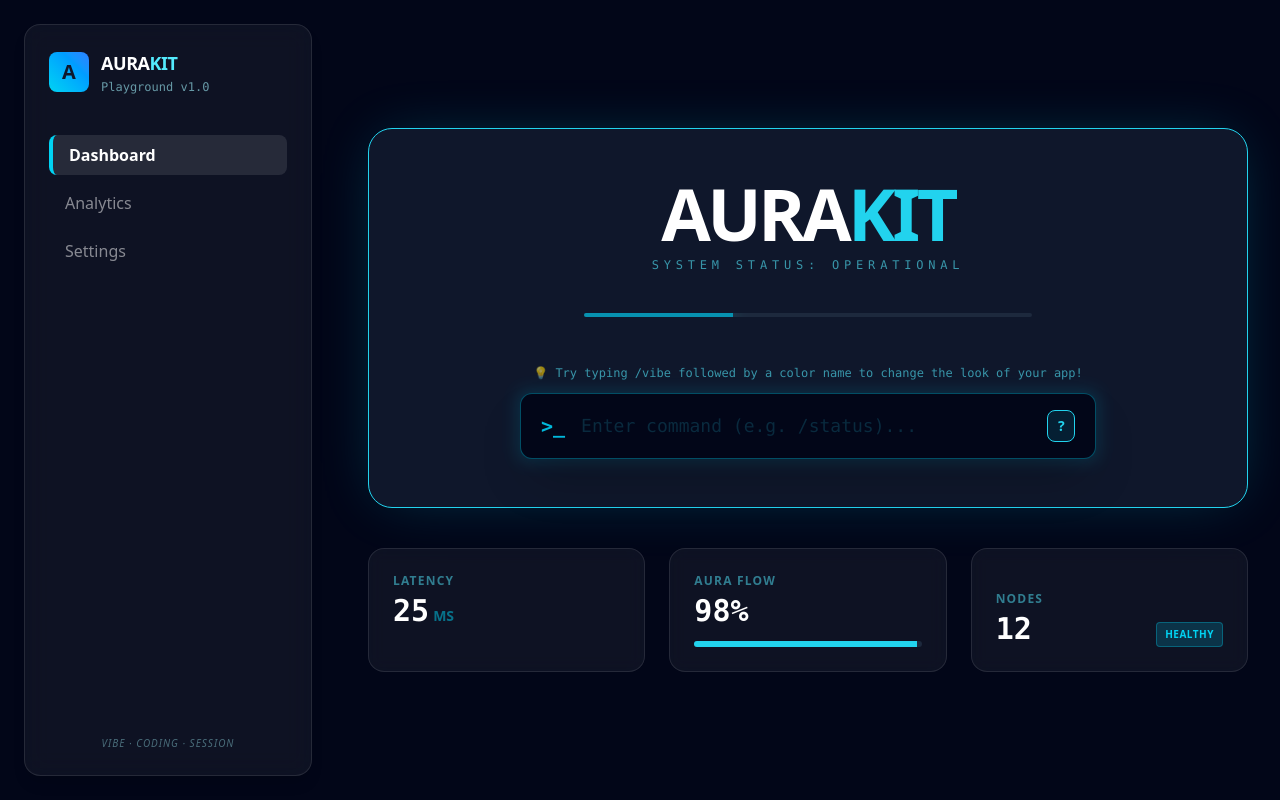
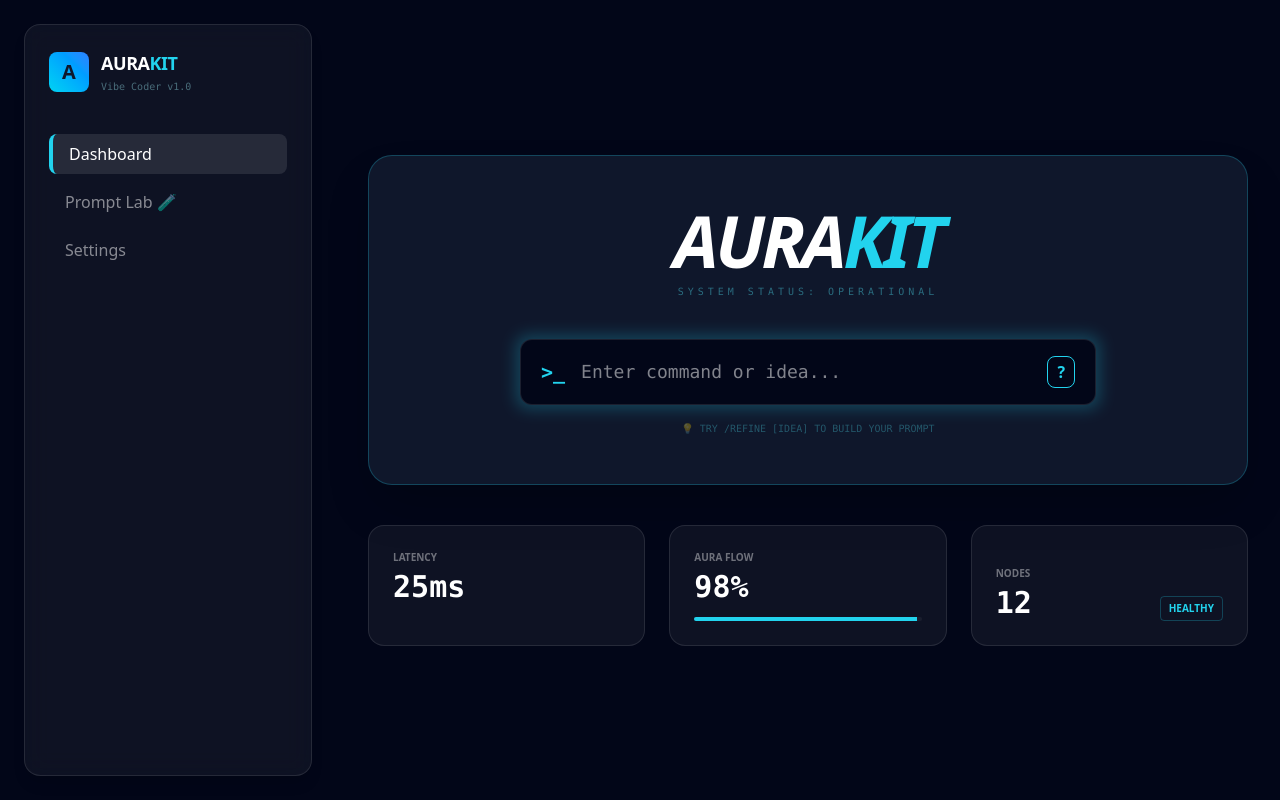
Before and after one commit to KasiaKieca/aura-kit, a React (Vite) app: page / in a window 1280 px wide. Built offline with nearby package versions, Linux system fonts and the light colour scheme.

Commit message:
feat: implement Prompt Lab with /refine logic and update documentation

```diff
--- a/src/App.jsx
+++ b/src/App.jsx
@@ -26,123 +26,100 @@ function App() {
       if (cmd === '/status') {
         setSystemMsg("Everything is looking great! ✨")
       } else if (cmd === '/clear') {
-        setSystemMsg("All clear! 🌟")
+        setSystemMsg("Operational")
       } else if (cmd === '/boost') {
         setSystemMsg("Aura levels at maximum! 🚀")
         setAuraWidth('100%')
-      } else if (cmd === '/help') {
-        setSystemMsg("📚 /vibe [color] - change theme • /status - check health • /boost - max aura • /clear - reset console")
       } else if (cmd.startsWith('/vibe ')) {
         const color = cmd.replace('/vibe ', '').trim()
         setAccentColor(color)
         setSystemMsg(`Vibe updated to ${color}`)
+      } else if (cmd.startsWith('/refine ')) {
+        const idea = cmd.replace('/refine ', '').trim()
+        const refined = `PROMPT FOR AI: Add ${idea} using Tailwind CSS and the ${accentColor} color scheme. Ensure it matches the AuraKit design.`
+        setSystemMsg(refined)
+      } else if (cmd === '/help') {
+        setSystemMsg("Commands: /vibe [color], /refine [idea], /status, /boost, /clear")
       } else {
-        setSystemMsg(`Unknown command: ${cmd}`)
+        setSystemMsg(`Unknown: ${cmd}. Click '?' for help.`)
       }
-
       setCommand("")
     }
   }
 
   return (
-    <div className="min-h-screen bg-slate-950 flex text-white font-sans">
+    <div className="min-h-screen bg-slate-950 flex text-white font-sans overflow-x-hidden">
       {/* Sidebar */}
-      <aside className="hidden md:flex flex-col w-72 p-6 m-6 rounded-2xl bg-white/5 backdrop-blur-md border border-white/10 shadow-lg">
+      <aside className="hidden lg:flex flex-col w-72 p-6 m-6 rounded-2xl bg-white/5 backdrop-blur-md border border-white/10 shadow-lg">
         <div className="flex items-center gap-3 mb-6">
           <div className="h-10 w-10 rounded-lg bg-gradient-to-tr from-cyan-400 to-blue-500 flex items-center justify-center font-extrabold text-slate-900 text-xl">A</div>
           <div>
-            <h2 className="text-lg font-black tracking-tight uppercase">AURA<span className="text-cyan-300">KIT</span></h2>
-            <p className="text-xs text-cyan-200/60 font-mono mt-0.5">Playground v1.0</p>
+            <h2 className="text-lg font-black tracking-tight uppercase">AURA<span style={{ color: accentColor }}>KIT</span></h2>
+            <p className="text-[10px] text-cyan-200/40 font-mono mt-0.5">Vibe Coder v1.0</p>
           </div>
         </div>
-
         <nav className="mt-4 flex-1">
           <ul className="space-y-2">
-            <li>
-              <a href="#dashboard" className="flex items-center gap-3 px-4 py-2 rounded-lg bg-white/10 border-l-4 border-cyan-400 text-white">
-                <span className="font-semibold">Dashboard</span>
-              </a>
-            </li>
-            <li className="opacity-50 hover:opacity-100 transition">
-              <a href="#analytics" className="flex items-center gap-3 px-4 py-2 rounded-lg hover:bg-white/5">
-                <span>Analytics</span>
-              </a>
-            </li>
-            <li className="opacity-50 hover:opacity-100 transition">
-              <a href="#settings" className="flex items-center gap-3 px-4 py-2 rounded-lg hover:bg-white/5">
-                <span>Settings</span>
-              </a>
-            </li>
+            <li><a href="#" className="flex items-center gap-3 px-4 py-2 rounded-lg bg-white/10 border-l-4" style={{ borderColor: accentColor }}>Dashboard</a></li>
+            <li className="opacity-50"><a href="#" className="flex items-center gap-3 px-4 py-2 rounded-lg">Prompt Lab 🧪</a></li>
+            <li className="opacity-50"><a href="#" className="flex items-center gap-3 px-4 py-2 rounded-lg">Settings</a></li>
           </ul>
         </nav>
-        <div className="mt-6 text-[10px] text-cyan-200/40 uppercase tracking-widest text-center italic">vibe · coding · session</div>
       </aside>
 
       {/* Main Content */}
       <main className="flex-1 p-4 md:p-8 flex flex-col items-center justify-center">
-        <div className="w-full max-w-4xl p-8 md:p-12 bg-slate-900 rounded-3xl shadow-[0_0_60px_-15px_rgba(6,182,212,0.3)] text-center" style={{ borderColor: accentColor, borderWidth: '1px' }}>
-          <h1 className="text-6xl md:text-7xl font-black text-white tracking-tighter mb-2 uppercase">
+        <div className="w-full max-w-4xl p-8 md:p-12 bg-slate-900 rounded-3xl shadow-2xl text-center border transition-all duration-500" style={{ borderColor: accentColor + '40' }}>
+          <h1 className="text-6xl md:text-7xl font-black text-white tracking-tighter mb-2 uppercase italic">
             Aura<span style={{ color: accentColor }}>kit</span>
           </h1>
-          <p className="text-cyan-300/60 font-mono text-xs uppercase tracking-[0.4em] mb-10 h-4">
+          <p className="text-cyan-300/40 font-mono text-[10px] uppercase tracking-[0.4em] mb-10">
             System Status: {systemMsg}
           </p>
 
-          <div className="h-1 w-full bg-slate-800 rounded-full overflow-hidden mb-12 max-w-md mx-auto">
-            <div className="h-full bg-cyan-500 w-1/3 shadow-[0_0_20px_#06b6d4] animate-pulse"></div>
-          </div>
-
           <div className="max-w-xl mx-auto">
-            <p className="text-xs text-cyan-300/60 mb-3 font-mono">💡 Try typing /vibe followed by a color name to change the look of your app!</p>
             <div className="relative group">
-              <div className="absolute -inset-1 bg-cyan-500/20 rounded-xl blur opacity-75 group-focus-within:opacity-100 transition duration-500"></div>
-              <div className="relative flex items-center bg-slate-950 rounded-xl border border-cyan-500/40 px-5 py-4 shadow-2xl">
-              <span className="text-cyan-500 font-mono font-bold text-xl mr-4">{">_"}</span>
+              <div className="absolute -inset-1 rounded-xl blur opacity-25 group-focus-within:opacity-50 transition duration-500" style={{ backgroundColor: accentColor }}></div>
+              <div className="relative flex items-center bg-slate-950 rounded-xl border border-white/10 px-5 py-4">
+                <span className="font-mono font-bold text-xl mr-4" style={{ color: accentColor }}>{">_"}</span>
                 <input
                   type="text"
-                placeholder="Enter command (e.g. /status)..."
-                className="bg-transparent border-none outline-none text-cyan-100 font-mono w-full placeholder:text-cyan-900/50 text-lg focus:ring-0"
+                  placeholder="Enter command or idea..."
+                  className="bg-transparent border-none outline-none text-white font-mono w-full text-lg focus:ring-0"
                   value={command}
                   onChange={(e) => setCommand(e.target.value)}
                   onKeyDown={handleCommand}
                 />
                 <button
-                onClick={() => setSystemMsg("📚 /vibe [color] - change theme • /status - check health • /boost - max aura • /clear - reset console")}
-                className="ml-3 flex items-center justify-center w-8 h-8 rounded-lg transition-all duration-200 hover:opacity-80 font-bold text-sm"
-                style={{ backgroundColor: accentColor + '20', color: accentColor, border: `1px solid ${accentColor}` }}
-                title="Show available commands"
-              >
-                ?
-              </button>
+                  onClick={() => setSystemMsg("Commands: /vibe [color], /refine [idea], /status, /boost, /clear")}
+                  className="ml-3 w-8 h-8 rounded-lg font-bold border"
+                  style={{ color: accentColor, borderColor: accentColor }}
+                >?</button>
               </div>
             </div>
+            <p className="mt-4 text-[10px] text-cyan-300/30 font-mono uppercase">💡 Try /refine [idea] to build your prompt</p>
           </div>
         </div>
 
         {/* Stats Grid */}
         <div className="mt-10 grid grid-cols-1 md:grid-cols-3 gap-6 w-full max-w-4xl">
-          <div className="p-6 rounded-2xl bg-white/5 border border-white/10 backdrop-blur-sm">
-            <div className="text-xs text-cyan-300/50 uppercase tracking-widest mb-1 font-bold">Latency</div>
-            <div className="text-3xl font-black text-white font-mono">{latency}<span className="text-sm ml-1 text-cyan-400/50 uppercase tracking-normal font-sans">ms</span></div>
+          <div className="p-6 rounded-2xl bg-white/5 border border-white/10">
+            <div className="text-[10px] opacity-40 uppercase mb-1 font-bold">Latency</div>
+            <div className="text-3xl font-black font-mono">{latency}ms</div>
           </div>
-
-          <div className="p-6 rounded-2xl bg-white/5 border border-white/10 backdrop-blur-sm">
-            <div className="text-xs text-cyan-300/50 uppercase tracking-widest mb-1 font-bold">Aura Flow</div>
-            <div className="text-3xl font-black text-white font-mono">{auraWidth}</div>
-            <div className="mt-3 h-1.5 w-full bg-slate-800 rounded-full overflow-hidden">
-              <div
-                className="h-full transition-all duration-1000"
-                style={{ width: auraWidth, backgroundColor: accentColor, boxShadow: `0_0_10px_${accentColor.replace('#', '')}` }}
-              ></div>
+          <div className="p-6 rounded-2xl bg-white/5 border border-white/10">
+            <div className="text-[10px] opacity-40 uppercase mb-1 font-bold">Aura Flow</div>
+            <div className="text-3xl font-black font-mono">{auraWidth}</div>
+            <div className="mt-3 h-1 w-full bg-white/5 rounded-full overflow-hidden">
+              <div className="h-full transition-all duration-1000" style={{ width: auraWidth, backgroundColor: accentColor }}></div>
             </div>
           </div>
-
-          <div className="p-6 rounded-2xl bg-white/5 border border-white/10 backdrop-blur-sm flex justify-between items-end">
+          <div className="p-6 rounded-2xl bg-white/5 border border-white/10 flex justify-between items-end">
             <div>
-              <div className="text-xs text-cyan-300/50 uppercase tracking-widest mb-1 font-bold">Nodes</div>
-              <div className="text-3xl font-black text-white font-mono">12</div>
+              <div className="text-[10px] opacity-40 uppercase mb-1 font-bold">Nodes</div>
+              <div className="text-3xl font-black font-mono">12</div>
             </div>
-            <div className="text-[10px] bg-cyan-500/20 text-cyan-400 px-2 py-1 rounded border border-cyan-400/30 font-bold uppercase tracking-wider">Healthy</div>
+            <div className="text-[10px] px-2 py-1 rounded font-bold uppercase border" style={{ color: accentColor, borderColor: accentColor + '40' }}>Healthy</div>
           </div>
         </div>
       </main>
```
Also changed, not shown: 2 other files (tests, documents, lock files or other folders). Lines whose indentation alone changed are shown as unchanged.
